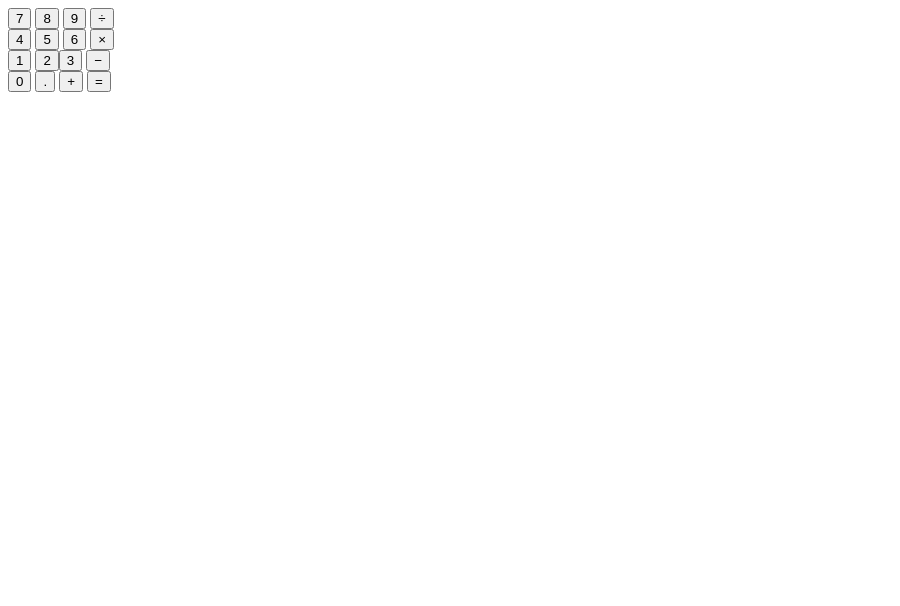
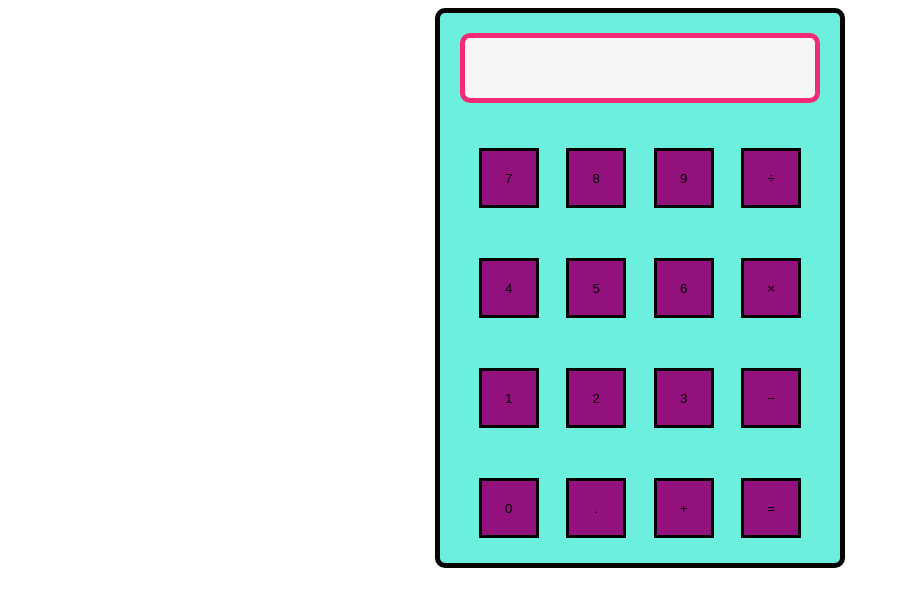
Before and after one commit to SethTobias/Calculator, a plain HTML site: page index.html in a window 1280 px wide. Shown: the whole page, without its empty margins (0-900 px from the left). Drawn offline with Linux system fonts and the light colour scheme.

Commit message:
Styling of calc

```diff
--- a/CSS/styles.css
+++ b/CSS/styles.css
@@ -21,3 +21,66 @@
   --white: #f6f5f5ff;
   /* -----------------------------------------Colours----------------------------------------- */
 }
+
+#simple {
+  background-color: var(--blue);
+  border: #010400 5px solid;
+  border-radius: 10px;
+  margin: auto;
+  height: 550px;
+  width: 400px;
+}
+
+.screen {
+  background-color: var(--white);
+  border: var(--pink) 5px solid;
+  border-radius: 10px;
+  margin: 20px auto;
+  height: 60px;
+  width: 350px;
+}
+
+.screen:hover {
+  background-color: var(--pink);
+  border-color: var(--white);
+}
+
+.keys {
+  margin: auto;
+  font-size: 20px;
+  color: var(--black);
+}
+
+.key {
+  background-color: var(--purple);
+  margin: auto;
+  height: 60px;
+  width: 60px;
+  border: var(--black) 3px solid;
+}
+
+.row1,
+.row2,
+.row3,
+.row4 {
+  display: flex;
+  padding: 25px;
+}
+
+.key.value:hover {
+  background-color: var(--black);
+  color: var(--white);
+  border-color: var(--purple);
+  font-weight: bolder;
+  font-size: 30px;
+  box-shadow: var(--white) 10px 10px 10px;
+}
+
+.key.operation:hover {
+  background-color: var(--blue);
+  color: var(--black);
+  border-color: var(--pink);
+  font-weight: bolder;
+  font-size: 30px;
+  box-shadow: var(--black) 10px 10px 10px;
+}
--- a/index.html
+++ b/index.html
@@ -11,7 +11,7 @@
     <section id="calculators numerical">
         <section id="simpleCalc">
       <div class="calc" id="simple">
-        <div class="screen display"></div>
+        <div class="screen"></div>
         <div class="keys">
           <div class="row1">
             <button class="key value seven">7</button>
@@ -40,6 +40,9 @@
         </div>
       </div>
     </section>
+    <section>
+
+    </section>
     </section>
   </body>
 </html>
```
